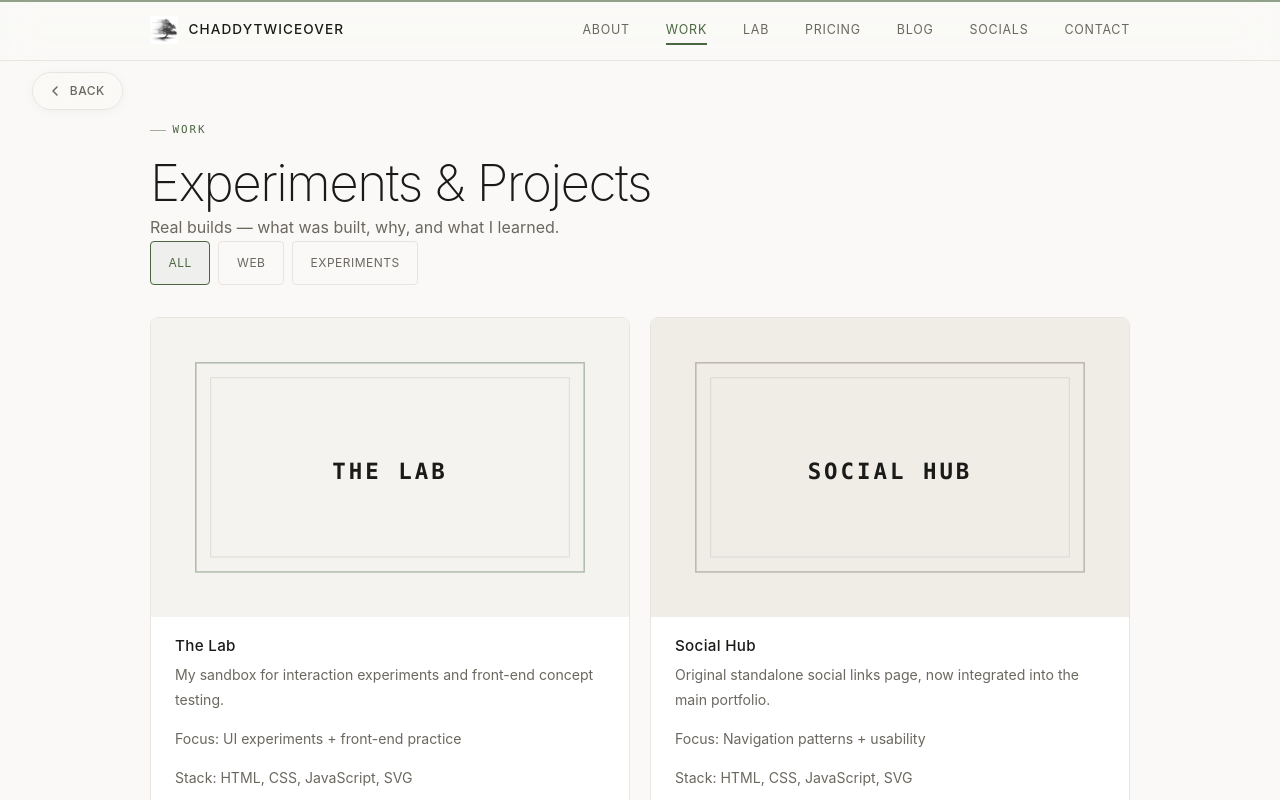
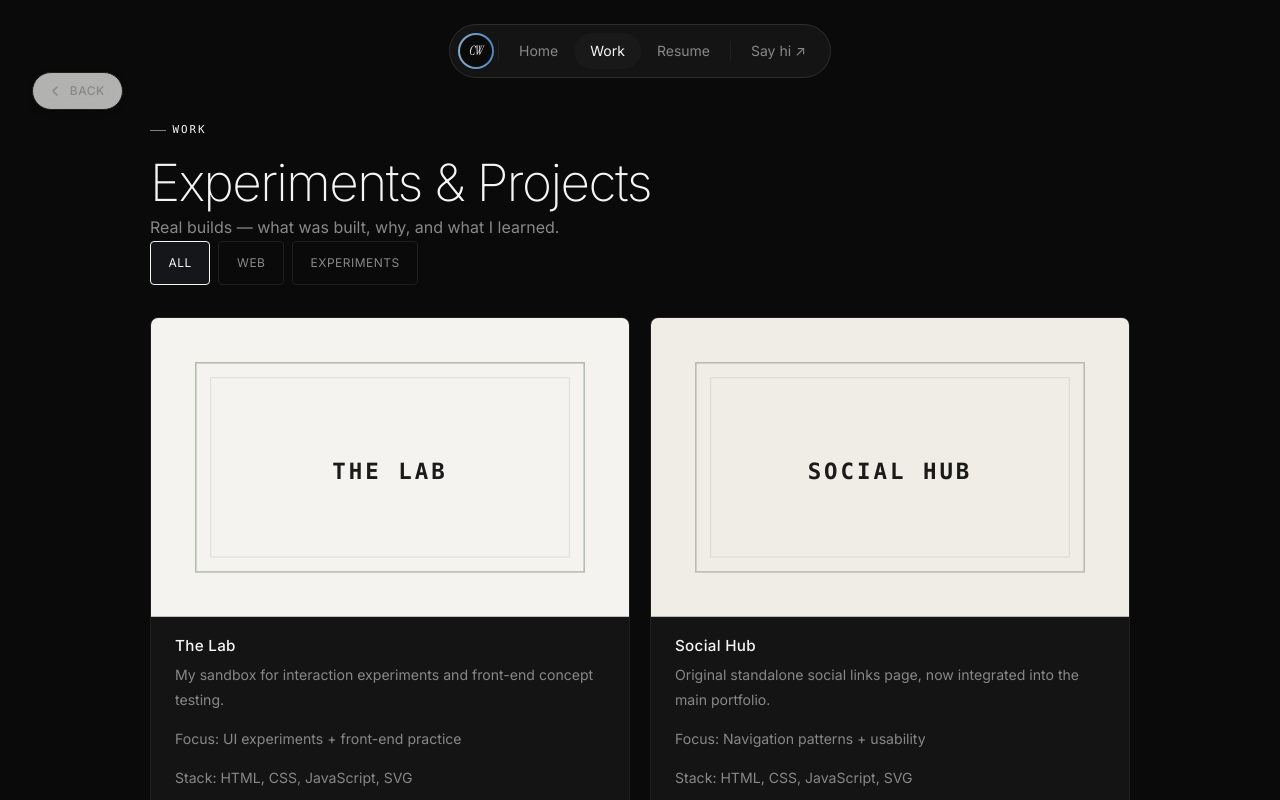
Before and after one commit to chaddytwiceover/MAIN-SITE, a Next.js app: page /projects in a window 1280 px wide. Shown: the top 800 px of the page. Built offline with nearby package versions, Linux system fonts and the light colour scheme.

Commit message:
Add loading screen, pill navbar, video hero, dark theme, GSAP + HLS deps
Co-authored-by: chaddytwiceover <208079437+chaddytwiceover@users.noreply.github.com>

```diff
--- a/package.json
+++ b/package.json
@@ -11,6 +11,8 @@
   },
   "dependencies": {
     "framer-motion": "^11.0.0",
+    "gsap": "^3.14.2",
+    "hls.js": "^1.6.15",
     "next": "^14.2.0",
     "react": "^18.3.0",
     "react-dom": "^18.3.0"
--- a/src/app/globals.css
+++ b/src/app/globals.css
@@ -19,6 +19,12 @@
   --transition: all 0.3s ease;
   --font-mono: ui-monospace, 'Cascadia Code', 'Source Code Pro', Menlo, Consolas, 'Courier New', monospace;
   --font-sans: 'Inter', ui-sans-serif, system-ui, -apple-system, 'Segoe UI', Helvetica, Arial, sans-serif;
+  /* Font family CSS variables for new components */
+  --font-body: 'Inter', ui-sans-serif, system-ui, -apple-system, sans-serif;
+  --font-display: 'Instrument Serif', Georgia, serif;
+  /* Muted / stroke aliases for new components */
+  --muted: #888888;
+  --stroke: #e8e5e0;
 }
 
 /* ===== DARK MODE ===== */
@@ -34,7 +40,26 @@
     --accent: #7a9e70;
     --accent-hover: #8fb584;
     --accent-soft: rgba(122, 158, 112, 0.08);
-  }
+    --muted: #888888;
+    --stroke: #2a2a28;
+  }
+}
+
+/* ===== FORCED DARK THEME (portfolio landing) ===== */
+[data-theme="dark"] {
+  --bg: #0a0a0a;
+  --surface: #141414;
+  --surface-2: #1a1a1a;
+  --border: #1f1f1f;
+  --border-accent: rgba(137, 170, 204, 0.25);
+  --text: #f5f5f5;
+  --text-muted: #888888;
+  --accent: #f5f5f5;
+  --accent-hover: #cccccc;
+  --accent-soft: rgba(137, 170, 204, 0.08);
+  --muted: #888888;
+  --stroke: #1f1f1f;
+  color-scheme: dark;
 }
 
 /* ===== SELECTION ===== */
--- a/src/app/layout.tsx
+++ b/src/app/layout.tsx
@@ -2,6 +2,7 @@ import type { Metadata } from 'next'
 import Nav from '@/components/Nav'
 import Footer from '@/components/Footer'
 import ScrollToTop from '@/components/ScrollToTop'
+import AppWrapper from '@/components/AppWrapper'
 import './globals.css'
 
 export const metadata: Metadata = {
@@ -57,9 +58,15 @@ export default function RootLayout({
   children: React.ReactNode
 }) {
   return (
-    <html lang="en">
+    <html lang="en" data-theme="dark">
       <head>
         <meta name="viewport" content="width=device-width, initial-scale=1.0, viewport-fit=cover" />
+        <link rel="preconnect" href="https://fonts.googleapis.com" />
+        <link rel="preconnect" href="https://fonts.gstatic.com" crossOrigin="anonymous" />
+        <link
+          href="https://fonts.googleapis.com/css2?family=Inter:wght@100..900&family=Instrument+Serif:ital,wght@0,400;1,400&display=swap"
+          rel="stylesheet"
+        />
         <script
           type="application/ld+json"
           dangerouslySetInnerHTML={{
@@ -114,10 +121,12 @@ export default function RootLayout({
         <a href="#main-content" className="skip-link">
           Skip to content
         </a>
-        <Nav />
-        <main id="main-content">{children}</main>
-        <Footer />
-        <ScrollToTop />
+        <AppWrapper>
+          <Nav />
+          <main id="main-content">{children}</main>
+          <Footer />
+          <ScrollToTop />
+        </AppWrapper>
       </body>
     </html>
   )
--- /dev/null
+++ b/src/components/AppWrapper.tsx
@@ -0,0 +1,24 @@
+'use client'
+
+import { useState } from 'react'
+import { AnimatePresence } from 'framer-motion'
+import LoadingScreen from './LoadingScreen'
+import { LoadingContext } from '@/lib/loading-context'
+
+export default function AppWrapper({ children }: { children: React.ReactNode }) {
+  const [isLoading, setIsLoading] = useState(true)
+
+  return (
+    <LoadingContext.Provider value={isLoading}>
+      <AnimatePresence>{isLoading && <LoadingScreen onComplete={() => setIsLoading(false)} />}</AnimatePresence>
+      <div
+        style={{
+          opacity: isLoading ? 0 : 1,
+          transition: 'opacity 0.5s ease-out',
+        }}
+      >
+        {children}
+      </div>
+    </LoadingContext.Provider>
+  )
+}
--- a/src/components/Hero.tsx
+++ b/src/components/Hero.tsx
@@ -1,56 +1,138 @@
 'use client'
 
+import { useEffect, useRef } from 'react'
 import Link from 'next/link'
-import Image from 'next/image'
-import { motion } from 'framer-motion'
-import { useSkipAnimation } from '@/lib/useSafeAnimation'
+import { gsap } from 'gsap'
+import { useIsLoading } from '@/lib/loading-context'
 
-const techStack = ['Next.js', 'React', 'TypeScript', 'Tailwind', 'Framer Motion']
+const HLS_SRC = 'https://stream.mux.com/Gs3wZfrtz6ZfqZqQ02c02Z7lugV00FGZvRpcqFTel66r3g.m3u8'
+const MP4_FALLBACK = 'https://stream.mux.com/Gs3wZfrtz6ZfqZqQ02c02Z7lugV00FGZvRpcqFTel66r3g/high.mp4'
 
 export default function Hero() {
-  const skip = useSkipAnimation()
+  const isLoading = useIsLoading()
+  const videoRef = useRef<HTMLVideoElement>(null)
+  const labelRef = useRef<HTMLParagraphElement>(null)
+  const headingRef = useRef<HTMLHeadingElement>(null)
+  const subRef = useRef<HTMLParagraphElement>(null)
+  const ctasRef = useRef<HTMLDivElement>(null)
+  const animatedRef = useRef(false)
+
+  // HLS video setup
+  useEffect(() => {
+    const video = videoRef.current
+    if (!video) return
+    let hlsInstance: import('hls.js').default | null = null
+
+    if (video.canPlayType('application/vnd.apple.mpegurl')) {
+      // Native HLS (Safari)
+      video.src = HLS_SRC
+    } else {
+      // Use hls.js for other browsers
+      import('hls.js').then(({ default: Hls }) => {
+        if (Hls.isSupported()) {
+          hlsInstance = new Hls({ enableWorker: false })
+          hlsInstance.loadSource(HLS_SRC)
+          hlsInstance.attachMedia(video)
+        } else {
+          // Fallback to MP4
+          video.src = MP4_FALLBACK
+        }
+      })
+    }
+
+    return () => {
+      if (hlsInstance) hlsInstance.destroy()
+    }
+  }, [])
+
+  // GSAP entrance — fires once loading is done
+  useEffect(() => {
+    if (isLoading || animatedRef.current) return
+    animatedRef.current = true
+
+    const targets = [labelRef.current, headingRef.current, subRef.current, ctasRef.current].filter(Boolean)
+
+    gsap.fromTo(
+      targets,
+      { y: 40, opacity: 0 },
+      {
+        y: 0,
+        opacity: 1,
+        duration: 0.9,
+        stagger: 0.12,
+        ease: 'power3.out',
+        delay: 0.1,
+      }
+    )
+  }, [isLoading])
 
   return (
-    <section id="hero">
-      <motion.div
-        className="hero-content"
-        initial={skip ? false : { opacity: 0, y: 20 }}
-        animate={{ opacity: 1, y: 0 }}
-        transition={{ duration: skip ? 0 : 0.8, ease: 'easeOut' }}
+    <section
+      id="hero"
+      className="relative min-h-screen flex flex-col items-center justify-center overflow-hidden"
     >
-        <Image
-          src="/favicon.png"
-          alt="CHADDYTWICEOVER — tree of code logo"
-          width={180}
-          height={180}
-          className="hero-logo"
-          priority
+      {/* Background video */}
+      <video
+        ref={videoRef}
+        className="absolute inset-0 w-full h-full object-cover z-0"
+        autoPlay
+        muted
+        loop
+        playsInline
+        aria-hidden="true"
       />
-        <p className="hero-label">Design &amp; Development</p>
-        <h1>
+
+      {/* Dark overlay */}
+      <div
+        className="absolute inset-0 z-[1]"
+        style={{ background: 'linear-gradient(to bottom, rgba(10,10,10,0.55) 0%, rgba(10,10,10,0.75) 100%)' }}
+      />
+
+      {/* Content */}
+      <div className="relative z-[2] text-center px-6 max-w-4xl mx-auto">
+        <p
+          ref={labelRef}
+          className="opacity-0 mb-6 text-xs uppercase tracking-[0.25em] text-[#888888] font-body"
+        >
+          Design &amp; Development
+        </p>
+
+        <h1
+          ref={headingRef}
+          className="opacity-0 text-[clamp(2.5rem,6vw,5rem)] font-display italic text-[#f5f5f5] leading-[1.1] mb-6"
+        >
           Building modern<br />web interfaces.
         </h1>
-        <p className="hero-subcopy">
-          Front-end developer and web dev student — building with Next.js, React, and TypeScript. Sharing experiments and projects as I learn in public.
+
+        <p
+          ref={subRef}
+          className="opacity-0 text-base md:text-lg text-[#888888] max-w-[52ch] mx-auto mb-10 leading-relaxed font-body"
+        >
+          Front-end developer and web dev student — building with Next.js, React, and TypeScript.
+          Sharing experiments and projects as I learn in public.
         </p>
-        <div className="hero-ctas">
-          <motion.div whileHover={{ scale: 1.03 }} whileTap={{ scale: 0.97 }}>
-            <Link href="/projects" className="cta-button">
+
+        <div ref={ctasRef} className="opacity-0 flex flex-wrap gap-4 justify-center">
+          <Link
+            href="/projects"
+            className="inline-flex items-center justify-center px-7 py-3 rounded-full text-sm font-body font-medium tracking-wide text-[#0a0a0a] bg-[#f5f5f5] hover:bg-white transition-colors"
+          >
             View Projects
           </Link>
-          </motion.div>
-          <motion.div whileHover={{ scale: 1.03 }} whileTap={{ scale: 0.97 }}>
-            <Link href="/lab" className="cta-button cta-secondary">
+          <Link
+            href="/lab"
+            className="inline-flex items-center justify-center px-7 py-3 rounded-full text-sm font-body font-medium tracking-wide text-[#f5f5f5] border border-[#f5f5f5]/20 hover:border-[#f5f5f5]/50 hover:bg-[#f5f5f5]/5 transition-colors"
+          >
             Explore the Lab
           </Link>
-          </motion.div>
         </div>
-        <div className="hero-stack">
-          {techStack.map((tech) => (
-            <span key={tech} className="hero-stack-badge">{tech}</span>
-          ))}
       </div>
-      </motion.div>
+
+      {/* Bottom fade into next section */}
+      <div
+        className="absolute bottom-0 left-0 right-0 h-32 z-[2]"
+        style={{ background: 'linear-gradient(to bottom, transparent, #0a0a0a)' }}
+      />
     </section>
   )
 }
--- /dev/null
+++ b/src/components/LoadingScreen.tsx
@@ -0,0 +1,114 @@
+'use client'
+
+import { useState, useEffect, useRef, useCallback } from 'react'
+import { motion, AnimatePresence } from 'framer-motion'
+
+const WORDS = ['Design', 'Create', 'Inspire']
+const DURATION_MS = 2700
+
+interface LoadingScreenProps {
+  onComplete: () => void
+}
+
+export default function LoadingScreen({ onComplete }: LoadingScreenProps) {
+  const [wordIndex, setWordIndex] = useState(0)
+  const [count, setCount] = useState(0)
+  const startTimeRef = useRef<number | null>(null)
+  const rafRef = useRef<number | null>(null)
+  const completedRef = useRef(false)
+  const onCompleteRef = useRef(onComplete)
+  onCompleteRef.current = onComplete
+
+  const handleComplete = useCallback(() => {
+    if (completedRef.current) return
+    completedRef.current = true
+    setTimeout(() => onCompleteRef.current(), 400)
+  }, [])
+
+  useEffect(() => {
+    // Word rotation every 900ms
+    const interval = setInterval(() => {
+      setWordIndex((i) => (i + 1) % WORDS.length)
+    }, 900)
+    return () => clearInterval(interval)
+  }, [])
+
+  useEffect(() => {
+    // Counter via requestAnimationFrame
+    const animate = (timestamp: number) => {
+      if (!startTimeRef.current) startTimeRef.current = timestamp
+      const elapsed = timestamp - startTimeRef.current
+      const progress = Math.min(elapsed / DURATION_MS, 1)
+      setCount(Math.floor(progress * 100))
+
+      if (progress < 1) {
+        rafRef.current = requestAnimationFrame(animate)
+      } else {
+        handleComplete()
+      }
+    }
+
+    rafRef.current = requestAnimationFrame(animate)
+    return () => {
+      if (rafRef.current !== null) cancelAnimationFrame(rafRef.current)
+    }
+  }, [handleComplete])
+
+  return (
+    <motion.div
+      className="fixed inset-0 z-[9999] bg-[#0a0a0a]"
+      exit={{ opacity: 0 }}
+      transition={{ duration: 0.6, ease: 'easeInOut' }}
+    >
+      {/* Top-left: Portfolio label */}
+      <motion.p
+        className="absolute top-8 left-8 md:top-12 md:left-12 text-xs md:text-sm text-[#888888] uppercase tracking-[0.3em]"
+        initial={{ y: -20, opacity: 0 }}
+        animate={{ y: 0, opacity: 1 }}
+        transition={{ duration: 0.6, delay: 0.1 }}
+      >
+        Portfolio
+      </motion.p>
+
+      {/* Center: rotating words */}
+      <div className="absolute inset-0 flex items-center justify-center">
+        <AnimatePresence mode="wait">
+          <motion.span
+            key={wordIndex}
+            className="text-4xl md:text-6xl lg:text-7xl font-display italic text-[#f5f5f5]/80"
+            initial={{ y: 20, opacity: 0 }}
+            animate={{ y: 0, opacity: 1 }}
+            exit={{ y: -20, opacity: 0 }}
+            transition={{ duration: 0.4, ease: [0.4, 0, 0.2, 1] }}
+          >
+            {WORDS[wordIndex]}
+          </motion.span>
+        </AnimatePresence>
+      </div>
+
+      {/* Bottom-right: counter */}
+      <motion.div
+        className="absolute bottom-8 right-8 md:bottom-12 md:right-12 text-6xl md:text-8xl lg:text-9xl font-display text-[#f5f5f5] tabular-nums leading-none"
+        initial={{ y: 20, opacity: 0 }}
+        animate={{ y: 0, opacity: 1 }}
+        transition={{ duration: 0.6, delay: 0.1 }}
+      >
+        {String(count).padStart(3, '0')}
+      </motion.div>
+
+      {/* Progress bar */}
+      <div className="absolute bottom-0 left-0 right-0 h-[3px] bg-[#1f1f1f]/50">
+        <motion.div
+          className="h-full origin-left"
+          style={{
+            background: 'linear-gradient(90deg, #89AACC 0%, #4E85BF 100%)',
+            boxShadow: '0 0 8px rgba(137, 170, 204, 0.35)',
+          }}
+          initial={{ scaleX: 0 }}
+          animate={{ scaleX: 1 }}
+          transition={{ duration: DURATION_MS / 1000, ease: 'linear' }}
+        />
+      </div>
+    </motion.div>
+  )
+}
--- a/src/components/Nav.tsx
+++ b/src/components/Nav.tsx
@@ -3,140 +3,121 @@
 import { useState, useEffect, useCallback, useRef } from 'react'
 import { usePathname } from 'next/navigation'
 import Link from 'next/link'
-import Image from 'next/image'
-import { motion, useScroll } from 'framer-motion'
-import { useSkipAnimation } from '@/lib/useSafeAnimation'
+import { motion } from 'framer-motion'
+
+const ACCENT_GRADIENT = 'linear-gradient(90deg, #89AACC 0%, #4E85BF 100%)'
+const ACCENT_GRADIENT_HOVER = 'linear-gradient(90deg, #4E85BF 0%, #89AACC 100%)'
 
 const navLinks = [
-  { href: '/about', label: 'About' },
+  { href: '/', label: 'Home' },
   { href: '/projects', label: 'Work' },
-  { href: '/lab', label: 'Lab' },
-  { href: '/pricing', label: 'Pricing' },
-  { href: '/blog', label: 'Blog' },
-  { href: '/socials', label: 'Socials' },
-  { href: '/contact', label: 'Contact' },
+  { href: '/resume', label: 'Resume' },
 ]
 
 export default function Nav() {
   const pathname = usePathname()
-  const [menuOpen, setMenuOpen] = useState(false)
+  const [scrolled, setScrolled] = useState(false)
+  const [logoHovered, setLogoHovered] = useState(false)
+  const [sayHiHovered, setSayHiHovered] = useState(false)
   const navRef = useRef<HTMLElement>(null)
-  const skip = useSkipAnimation()
 
-  const { scrollYProgress } = useScroll()
+  useEffect(() => {
+    const onScroll = () => setScrolled(window.scrollY > 100)
+    window.addEventListener('scroll', onScroll, { passive: true })
+    return () => window.removeEventListener('scroll', onScroll)
+  }, [])
 
-  const closeMenu = useCallback(() => setMenuOpen(false), [])
-
-  // Lock body scroll when mobile menu is open
-  useEffect(() => {
-    if (menuOpen) {
-      document.body.style.overflow = 'hidden'
-    } else {
-      document.body.style.overflow = ''
-    }
-    return () => { document.body.style.overflow = '' }
-  }, [menuOpen])
-
-  // Close on route change
-  useEffect(() => {
-    setMenuOpen(false)
-  }, [pathname])
-
-  // Keyboard: Escape to close, focus trap within nav when menu is open
-  useEffect(() => {
-    const handleKeyDown = (e: KeyboardEvent) => {
-      if (e.key === 'Escape' && menuOpen) {
-        setMenuOpen(false)
-        document.getElementById('menu-toggle')?.focus()
-        return
-      }
-
-      if (e.key === 'Tab' && menuOpen && navRef.current) {
-        const focusable = navRef.current.querySelectorAll<HTMLElement>(
-          'a[href], button:not([disabled])'
+  const isActive = useCallback(
+    (href: string) => pathname === href || pathname === `${href}/`,
+    [pathname]
   )
-        if (focusable.length === 0) return
-        const first = focusable[0]
-        const last = focusable[focusable.length - 1]
-
-        if (e.shiftKey && document.activeElement === first) {
-          e.preventDefault()
-          last.focus()
-        } else if (!e.shiftKey && document.activeElement === last) {
-          e.preventDefault()
-          first.focus()
-        }
-      }
-    }
-    document.addEventListener('keydown', handleKeyDown)
-    return () => document.removeEventListener('keydown', handleKeyDown)
-  }, [menuOpen])
 
   return (
-    <>
-      <motion.div
-        className="scroll-progress-bar"
-        style={{ scaleX: scrollYProgress }}
-      />
-      <nav className="main-nav" aria-label="Main navigation" ref={navRef}>
-        <div className="nav-container">
+    <nav
+      ref={navRef}
+      className="fixed top-0 left-0 right-0 z-50 flex justify-center pt-4 md:pt-6 px-4"
+      aria-label="Main navigation"
+    >
+      <div
+        className={`inline-flex items-center rounded-full border border-white/10 bg-[#141414] px-2 py-2 backdrop-blur-md transition-shadow duration-300 ${
+          scrolled ? 'shadow-md shadow-black/10' : ''
+        }`}
+      >
+        {/* Logo */}
         <Link
           href="/"
-            className="logo"
-            aria-current={pathname === '/' ? 'page' : undefined}
+          aria-label="CHADDYTWICEOVER home"
+          className="flex-shrink-0"
+          onMouseEnter={() => setLogoHovered(true)}
+          onMouseLeave={() => setLogoHovered(false)}
         >
-            <Image
-              src="/favicon.png"
-              alt=""
-              width={28}
-              height={28}
-              className="logo-icon"
-              priority
-            />
-            CHADDYTWICEOVER
+          <div
+            className="w-9 h-9 rounded-full p-[2px] transition-all duration-300"
+            style={{ background: logoHovered ? ACCENT_GRADIENT_HOVER : ACCENT_GRADIENT }}
+          >
+            <div className="w-full h-full rounded-full bg-[#0a0a0a] flex items-center justify-center overflow-hidden">
+              <span
+                className="text-[13px] font-display italic tracking-tighter text-[#f5f5f5] transition-transform duration-300"
+                style={{ transform: logoHovered ? 'scale(1.1)' : 'scale(1)' }}
+              >
+                CW
+              </span>
+            </div>
+          </div>
         </Link>
-          <button
-            className={`menu-toggle${menuOpen ? ' active' : ''}`}
-            id="menu-toggle"
-            type="button"
-            aria-label={menuOpen ? 'Close menu' : 'Open menu'}
-            aria-expanded={menuOpen}
-            aria-controls="nav-links"
-            onClick={() => setMenuOpen((prev) => !prev)}
-          >
-            <span />
-            <span />
-          </button>
-          <ul
-            className={`nav-links${menuOpen ? ' active' : ''}`}
-            id="nav-links"
-            role="list"
-          >
-            {navLinks.map(({ href, label }) => {
-              const isActive = pathname === href || pathname === `${href}/`
-              return (
-                <li key={href}>
+
+        {/* Divider */}
+        <div className="hidden sm:block w-px h-5 bg-[#1f1f1f] mx-1" aria-hidden="true" />
+
+        {/* Nav links */}
+        {navLinks.map(({ href, label }) => (
           <Link
+            key={href}
             href={href}
-                    aria-current={isActive ? 'page' : undefined}
-                    onClick={closeMenu}
-                    className="nav-link"
+            className={`text-xs sm:text-sm rounded-full px-3 sm:px-4 py-1.5 sm:py-2 transition-colors duration-200 font-body ${
+              isActive(href)
+                ? 'text-[#f5f5f5] bg-[#1f1f1f]/50'
+                : 'text-[#888888] hover:text-[#f5f5f5] hover:bg-[#1f1f1f]/50'
+            }`}
+            aria-current={isActive(href) ? 'page' : undefined}
           >
             {label}
-                    {isActive && (
+          </Link>
+        ))}
+
+        {/* Divider */}
+        <div className="hidden sm:block w-px h-5 bg-[#1f1f1f] mx-1" aria-hidden="true" />
+
+        {/* Say hi button */}
+        <div className="relative">
+          {/* Gradient border ring — visible on hover */}
+          <span
+            className="absolute rounded-full pointer-events-none transition-opacity duration-200"
+            style={{
+              inset: '-2px',
+              background: ACCENT_GRADIENT,
+              opacity: sayHiHovered ? 1 : 0,
+            }}
+            aria-hidden="true"
+          />
+          <Link
+            href="/contact"
+            className="relative inline-flex items-center gap-1 text-xs sm:text-sm rounded-full px-3 sm:px-4 py-1.5 sm:py-2 font-body text-[#888888] hover:text-[#f5f5f5] transition-colors duration-200 bg-[#141414] backdrop-blur-md"
+            onMouseEnter={() => setSayHiHovered(true)}
+            onMouseLeave={() => setSayHiHovered(false)}
+          >
+            Say hi
             <motion.span
-                        layoutId="nav-underline"
-                        className="nav-underline"
-                        transition={{ type: 'spring', bounce: 0.2, duration: skip ? 0 : 0.6 }}
-                      />
-                    )}
+              animate={{ x: sayHiHovered ? 1 : 0, y: sayHiHovered ? -1 : 0 }}
+              transition={{ duration: 0.2 }}
+              className="inline-block"
+              aria-hidden="true"
+            >
+              ↗
+            </motion.span>
           </Link>
-                </li>
-              )
-            })}
-          </ul>
+        </div>
       </div>
     </nav>
-    </>
   )
 }
--- /dev/null
+++ b/src/lib/loading-context.tsx
@@ -0,0 +1,10 @@
+'use client'
+
+import { createContext, useContext } from 'react'
+
+/** true while the loading screen is active */
+export const LoadingContext = createContext(true)
+
+export function useIsLoading() {
+  return useContext(LoadingContext)
+}
--- a/tailwind.config.ts
+++ b/tailwind.config.ts
@@ -17,8 +17,16 @@ const config: Config = {
           'accent-hover': 'var(--accent-hover)',
           'accent-soft': 'var(--accent-soft)',
         },
+        bg: 'var(--bg)',
+        surface: 'var(--surface)',
+        text: 'var(--text)',
+        muted: 'var(--muted)',
+        accent: 'var(--accent)',
+        stroke: 'var(--stroke)',
       },
       fontFamily: {
+        display: ['var(--font-display)', 'serif'],
+        body: ['var(--font-body)', 'sans-serif'],
         mono: [
           'ui-monospace', 'Cascadia Code', 'Source Code Pro',
           'Menlo', 'Consolas', 'Courier New', 'monospace',
```
Also changed, not shown: 1 other file (tests, documents, lock files or other folders). Lines whose indentation alone changed are shown as unchanged.
